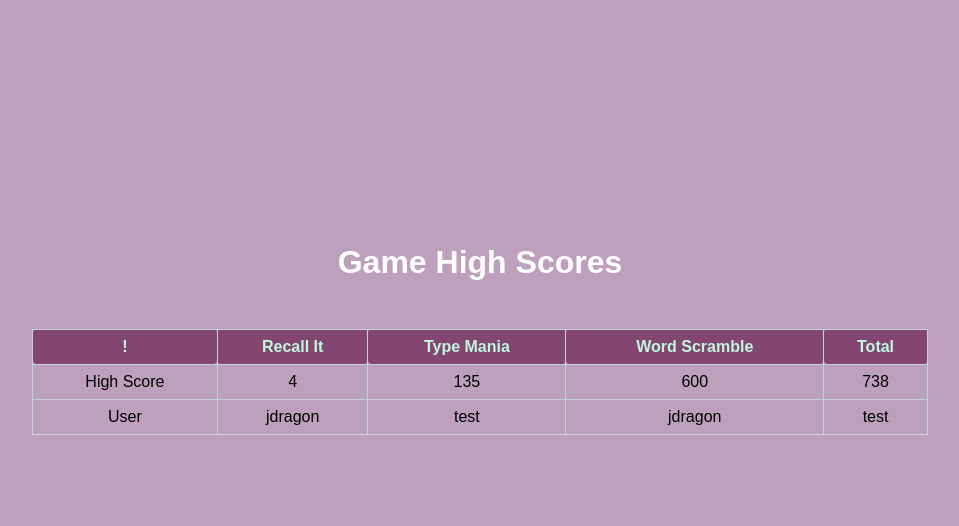
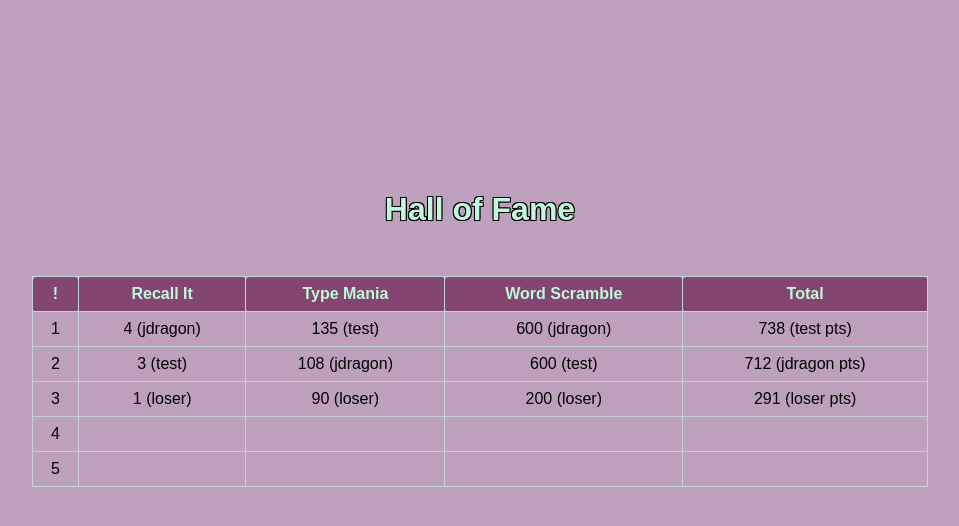
Before and after one commit to Alforoan/miniGame, a Django app: page /scores/ in a window 1280 px wide. Shown: the part 61-587 px from the top of the page, without its empty margins (160-1119 px from the left). Run offline with Django 5.2, Linux system fonts and the light colour scheme; a user stored in the database is signed in; data comes from the database, SQL or seed files in the repository; both versions use the stored data as it was after the commit.

Commit message:
add custom filters for high scores page

```diff
--- a/scores/static/css/scores.css
+++ b/scores/static/css/scores.css
@@ -128,8 +128,13 @@ article {
 }
 
 .scores-text{
-  color: white;
+  color: #C1F7DC;
   margin-bottom: 3rem;
+  text-shadow:
+    -1px -1px 0 #000,
+    1px -1px 0 #000,
+    -1px 1px 0 #000,
+    1px 1px 0 #000;
 }
 
 .navbar a {
--- a/scores/templates/scores/score_list.html
+++ b/scores/templates/scores/score_list.html
@@ -1,6 +1,5 @@
 {% load static %}
 {% load custom_filters %}
-
 
 <!DOCTYPE html>
 <html>
@@ -33,7 +32,7 @@
     </style>
 </head>
 <body>
-    <h1 class='scores-text'>Game High Scores</h1>
+    <h1 class='scores-text'>Hall of Fame</h1>
     <table>
         <thead>
             <tr>
@@ -44,19 +43,40 @@
             </tr>
         </thead>
         <tbody>
+        {% for i in 0|to:5 %}
             <tr>
-                <td>High Score</td>
-                {% for game_name, data in game_high_scores.items %}
-                    <td>{{ data.score }}</td>
-                {% endfor %}
+                <td>{{ i|add:1 }}</td>
+                <td>
+                    {% with recall_it|index:i as recall %}
+                        {% if recall %}
+                            {{ recall.score }} ({{ recall.user }})
+                        {% endif %}
+                    {% endwith %}
+                </td>
+                <td>
+                    {% with type_mania|index:i as type %}
+                        {% if type %}
+                            {{ type.score }} ({{ type.user }})
+                        {% endif %}
+                    {% endwith %}
+                </td>
+                <td>
+                    {% with word_scramble|index:i as word %}
+                        {% if word %}
+                            {{ word.score }} ({{ word.user }})
+                        {% endif %}
+                    {% endwith %}
+                </td>
+                <td>
+                    {% with total|index:i as total_score %}
+                        {% if total_score %}
+                            {{ total_score.score }} ({{ total_score.user }} pts)
+                        {% endif %}
+                    {% endwith %}
+                </td>
             </tr>
-            <tr>
-                <td>User</td>
-                {% for game_name, data in game_high_scores.items %}
-                    <td>{{ data.user }}</td>
-                {% endfor %}
-            </tr>
-        </tbody>
+        {% endfor %}
+    </tbody>
     </table>
     <div class="navbar-btn" onclick="this.classList.toggle('active')">
       <svg
--- a/scores/templatetags/custom_filters.py
+++ b/scores/templatetags/custom_filters.py
@@ -3,5 +3,11 @@ from django import template
 register = template.Library()
 
 @register.filter
-def get_item(dictionary, key):
-    return dictionary.get(key)
+def index(sequence, position):
+    print('SEQUENCE ', sequence)
+    print('POSITION ', position)
+    return sequence[position] if len(sequence) > position else None
+
+@register.filter
+def to(value, end):
+    return range(value, end)
--- a/scores/views.py
+++ b/scores/views.py
@@ -2,6 +2,7 @@ from django.shortcuts import render
 from django.contrib.auth.models import User
 from .models import Score, Game
 from django.contrib.auth.decorators import login_required
+from collections import defaultdict
 
 @login_required
 def score_list(request):
@@ -9,9 +10,16 @@ def score_list(request):
     users = User.objects.all()
     scores = Score.objects.select_related('user', 'game').all()
 
+    user_totals = defaultdict(int)
+    for score in scores:
+        user_totals[score.user.username] += score.score
+
+    total = [{'user': user, 'score': points} for user, points in user_totals.items()]
+
+    total = sorted(total, key=lambda x: x['score'], reverse=True)
+
     user_scores = {user.username: {'Total': 0} for user in users}
-
-    game_high_scores = {game.name: {'score': 0, 'user': None} for game in games}
+    game_high_scores = {game.name: [] for game in games}
 
     for score in scores:
         user_scores[score.user.username]['Total'] += score.score
@@ -21,9 +29,14 @@ def score_list(request):
         else:
             user_scores[score.user.username][score.game.name] += score.score
 
-        if score.score > game_high_scores[score.game.name]['score']:
-            game_high_scores[score.game.name]['score'] = score.score
-            game_high_scores[score.game.name]['user'] = score.user.username
+        game_high_scores[score.game.name].append({
+            'score': score.score,
+            'user': score.user.username
+        })
+
+    for game in game_high_scores:
+        game_high_scores[game] = sorted(game_high_scores[game], key=lambda x: x['score'], reverse=True)[:5]
+
 
     highest_total_score = 0
     highest_total_user = None
@@ -32,12 +45,24 @@ def score_list(request):
             highest_total_score = scores['Total']
             highest_total_user = user
 
-    game_high_scores['Total'] = {'score': highest_total_score, 'user': highest_total_user}
+    game_high_scores['Total'] = [{'score': highest_total_score, 'user': highest_total_user}]
 
-    print('game_high_scores', game_high_scores)
+    recall_it = []
+    for game in game_high_scores.get('Recall It', []):
+      recall_it.append({'score': game['score'], 'user': game['user']})
+    type_mania = []
+    for game in game_high_scores.get('Type Mania', []):
+      type_mania.append({'score': game['score'], 'user': game['user']})
+    word_scramble = []
+    for game in game_high_scores.get('Word Scramble', []):
+      word_scramble.append({'score': game['score'], 'user': game['user']})
 
     return render(request, 'scores/score_list.html', {
         'user_scores': user_scores,
+        'recall_it': recall_it,
+        'type_mania': type_mania,
+        'word_scramble': word_scramble,
         'game_high_scores': game_high_scores,
+        'total': total,
         'games': games
     })
```
Also changed, not shown: db.sqlite3.
